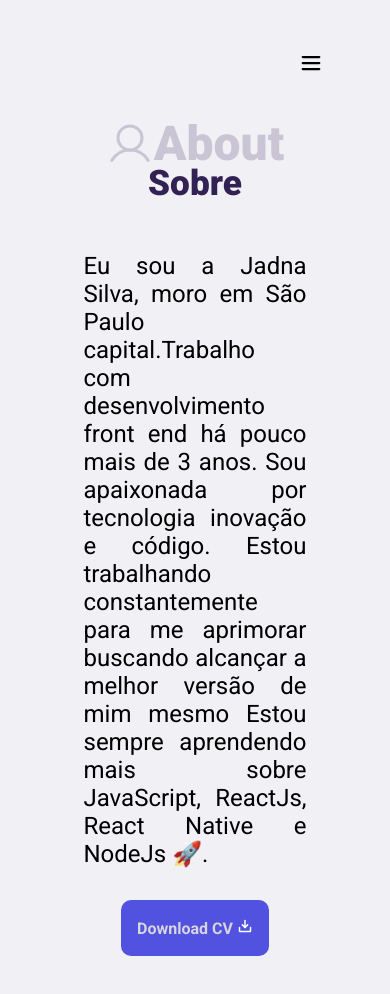
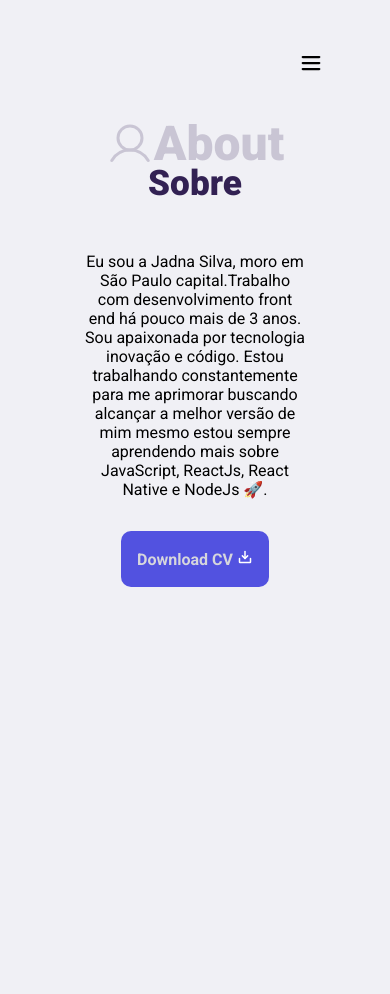
Before and after one commit to JadnaSantos/portfolio, a React (Vite) app: page /about in a window 390 px wide. Shown: the top 994 px of the page. After the commit the page ends 844 px from the top, so only its background shows below. Built offline with nearby package versions, Linux system fonts and the light colour scheme.

Commit message:
refactor/ajuste na responsividade e tamanho da fonte

```diff
--- a/src/pages/About/index.tsx
+++ b/src/pages/About/index.tsx
@@ -18,7 +18,7 @@ export function About() {
           Eu sou a Jadna Silva, moro em São Paulo capital.Trabalho com desenvolvimento front end há pouco mais de 3 anos.
           Sou apaixonada por tecnologia inovação e código.
           Estou trabalhando constantemente para me aprimorar buscando alcançar a melhor versão de mim mesmo
-          Estou sempre aprendendo mais sobre JavaScript, ReactJs, React Native e NodeJs 🚀.
+          estou sempre aprendendo mais sobre JavaScript, ReactJs, React Native e NodeJs 🚀.
         </span>
       </S.Content>
 
--- a/src/pages/About/styled.ts
+++ b/src/pages/About/styled.ts
@@ -6,10 +6,15 @@ export const Content = styled.div`
   align-items: center;
   padding: 1rem 2rem;
 
-
   span {
     text-align: justify;
-    font-size: 1.5rem;
+    font-size: 1rem;
     color: ${({ theme }) => theme.colors.black};
   }
+
+  @media (max-width: 425px) {
+    span{
+      text-align: center;
+    }
+  }
 `;
```
